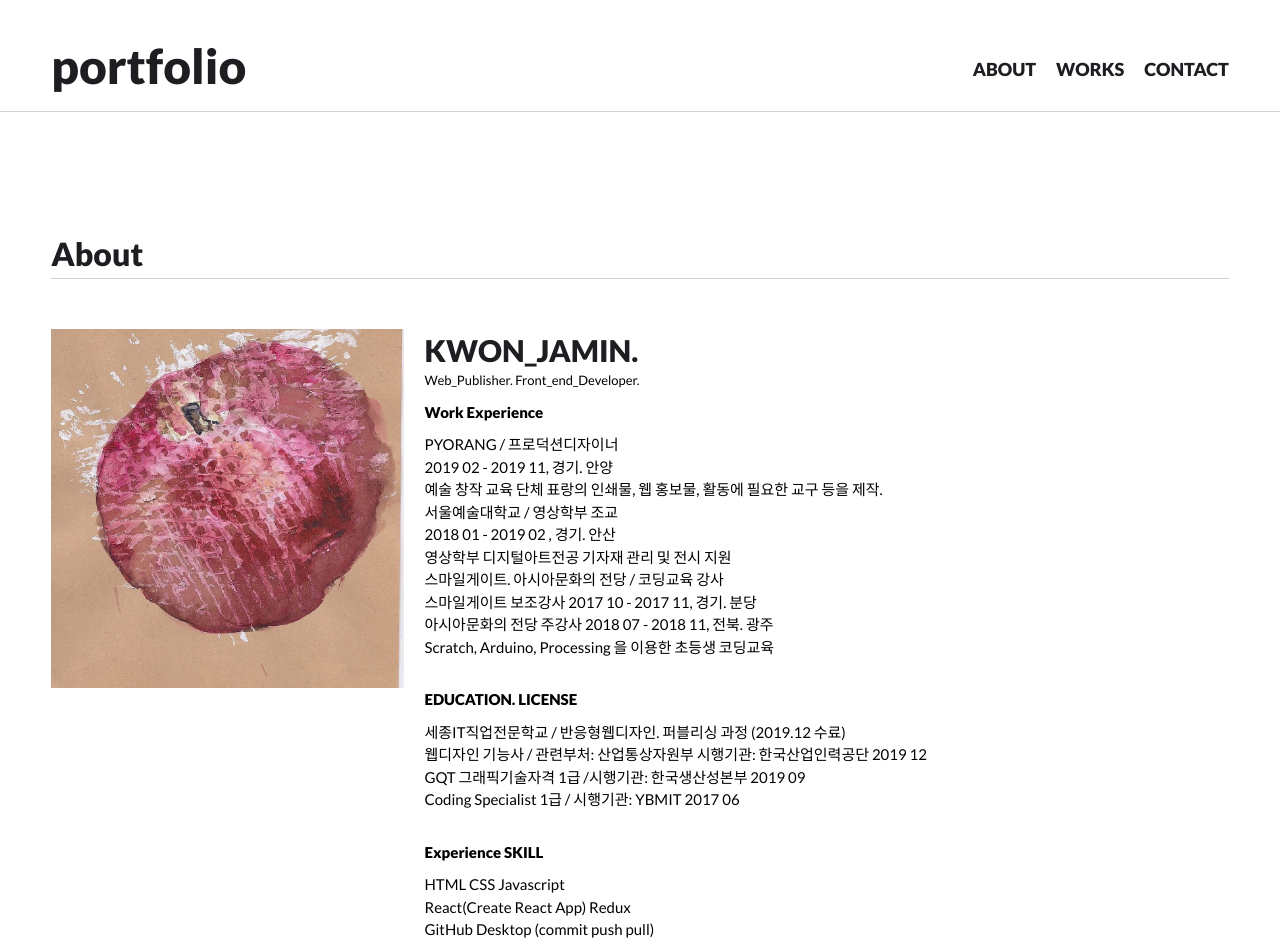
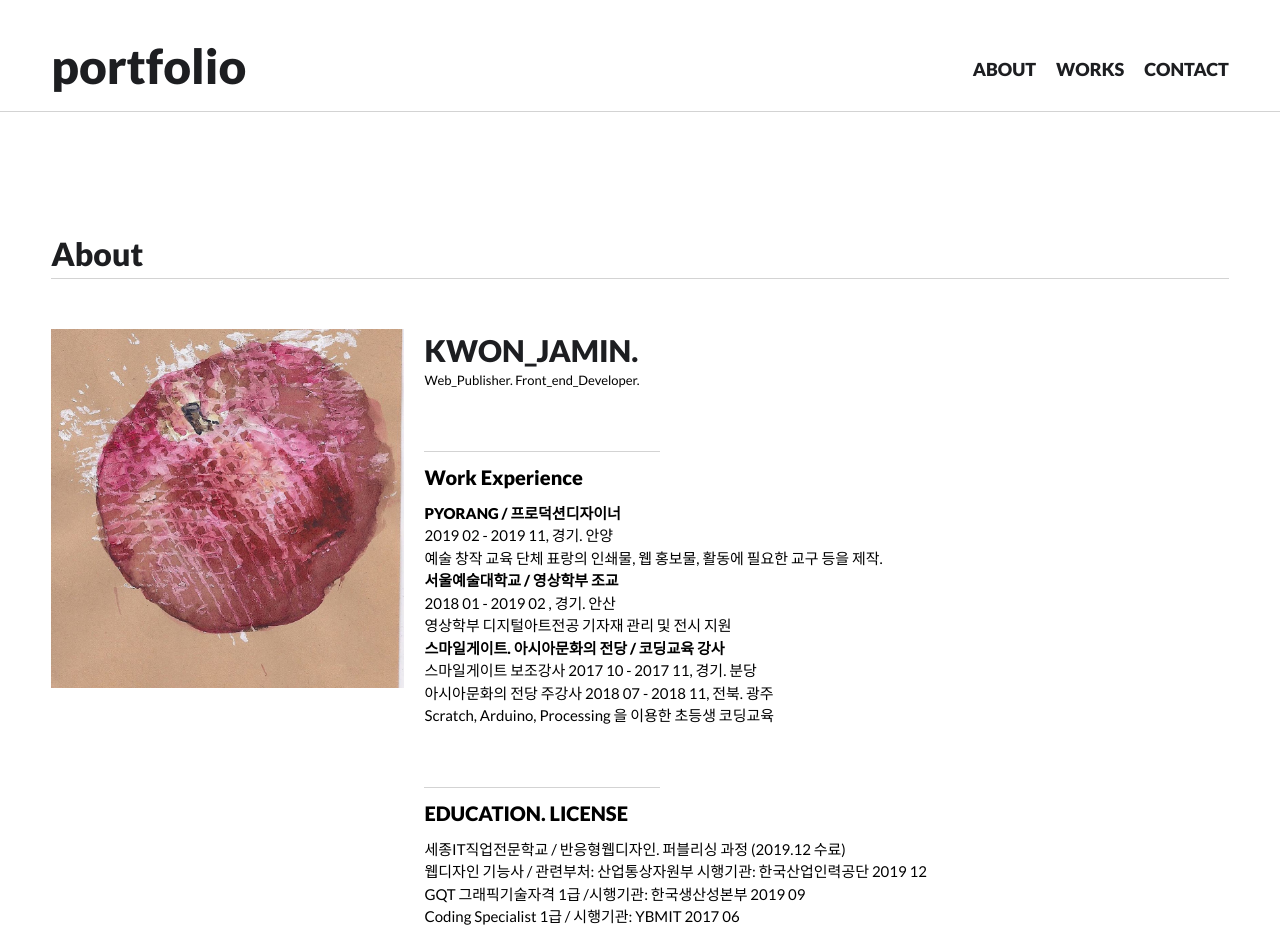
Before and after one commit to oo0ooo0/port04, a React (Create React App) app: page /about in a window 1280 px wide. Shown: the top 945 px of the page. Built offline with nearby package versions, Linux system fonts and the light colour scheme.

Commit message:
changed css

```diff
--- a/src/About.jsx
+++ b/src/About.jsx
@@ -22,10 +22,11 @@ const StyledAbout = styled.main`
       width: 70%;
       text-align: left;
       padding: 0px 20px;
-      .name-wrap {}
+      .name-wrap {
         margin-bottom: 30px;
         .name {
           font-size: 30px;
+        }
       }
       small {
         font-size: 13px;
@@ -48,6 +49,17 @@ const StyledAbout = styled.main`
           display: inline-block;
           margin-bottom: 30px;
         }
+        .about-title {
+          display: inline-block;
+          margin-top: 30px;
+          padding-top: 10px;
+          font-size: 20px;
+          border-top: 1px solid lightgray;
+          width: 30%;
+        }
+
+        strong {
+          margin-top: 10px;
         }
       }
     }
@@ -71,6 +83,7 @@ const StyledAbout = styled.main`
         margin-top: 30px;
         width: 100%;
         text-align: center;
+
         button {
           width: 100%;
         }
@@ -102,21 +115,23 @@ function About() {
           </div>
           <ul>
             <li className='work'>
-              <strong>Work Experience</strong>
+              <strong className='about-title'>Work Experience</strong>
               <ul>
                 <li>
-                  PYORANG / 프로덕션디자이너 <br />
+                  <strong>PYORANG / 프로덕션디자이너 </strong>
+                  <br />
                   2019 02 - 2019 11, 경기. 안양
                   <br />
                   예술 창작 교육 단체 표랑의 인쇄물, 웹 홍보물, 활동에 필요한 교구 등을 제작.
                 </li>
                 <li>
-                  서울예술대학교 / 영상학부 조교 <br />
+                  <strong>서울예술대학교 / 영상학부 조교</strong>
+                  <br />
                   2018 01 - 2019 02 , 경기. 안산 <br />
                   영상학부 디지털아트전공 기자재 관리 및 전시 지원
                 </li>
                 <li>
-                  스마일게이트. 아시아문화의 전당 / 코딩교육 강사 <br />
+                  <strong>스마일게이트. 아시아문화의 전당 / 코딩교육 강사</strong> <br />
                   스마일게이트 보조강사 2017 10 - 2017 11, 경기. 분당 <br />
                   아시아문화의 전당 주강사 2018 07 - 2018 11, 전북. 광주 <br />
                   Scratch, Arduino, Processing 을 이용한 초등생 코딩교육
@@ -124,7 +139,7 @@ function About() {
               </ul>
             </li>
             <li className='edu'>
-              <strong>EDUCATION. LICENSE</strong>
+              <strong className='about-title'>EDUCATION. LICENSE</strong>
               <ul>
                 <li>세종IT직업전문학교 / 반응형웹디자인. 퍼블리싱 과정 (2019.12 수료)</li>
                 <li>
@@ -135,7 +150,7 @@ function About() {
               </ul>
             </li>
             <li className='skill'>
-              <strong>Experience SKILL</strong>
+              <strong className='about-title'>Experience SKILL</strong>
               <ul>
                 <li>
                   HTML CSS Javascript <br />
@@ -145,12 +160,10 @@ function About() {
                   GitHub Desktop (commit push pull) <br />
                   Illustrator Photoshop
                 </li>
-                <li>GQT 그래픽기술자격 1급 /시행기관: 한국생산성본부 2019 09</li>
-                <li>Coding Specialist 1급 / 시행기관: YBMIT 2017 06</li>
               </ul>
             </li>
           </ul>
-          <button className='btn'>
+          <button className='btn '>
             <a
               href='https://drive.google.com/open?id=19TLC0y5zWTlCRB5JyFohlHt7ybjhRtS5'
               target='_blank'
```
Lines whose indentation alone changed are shown as unchanged.
